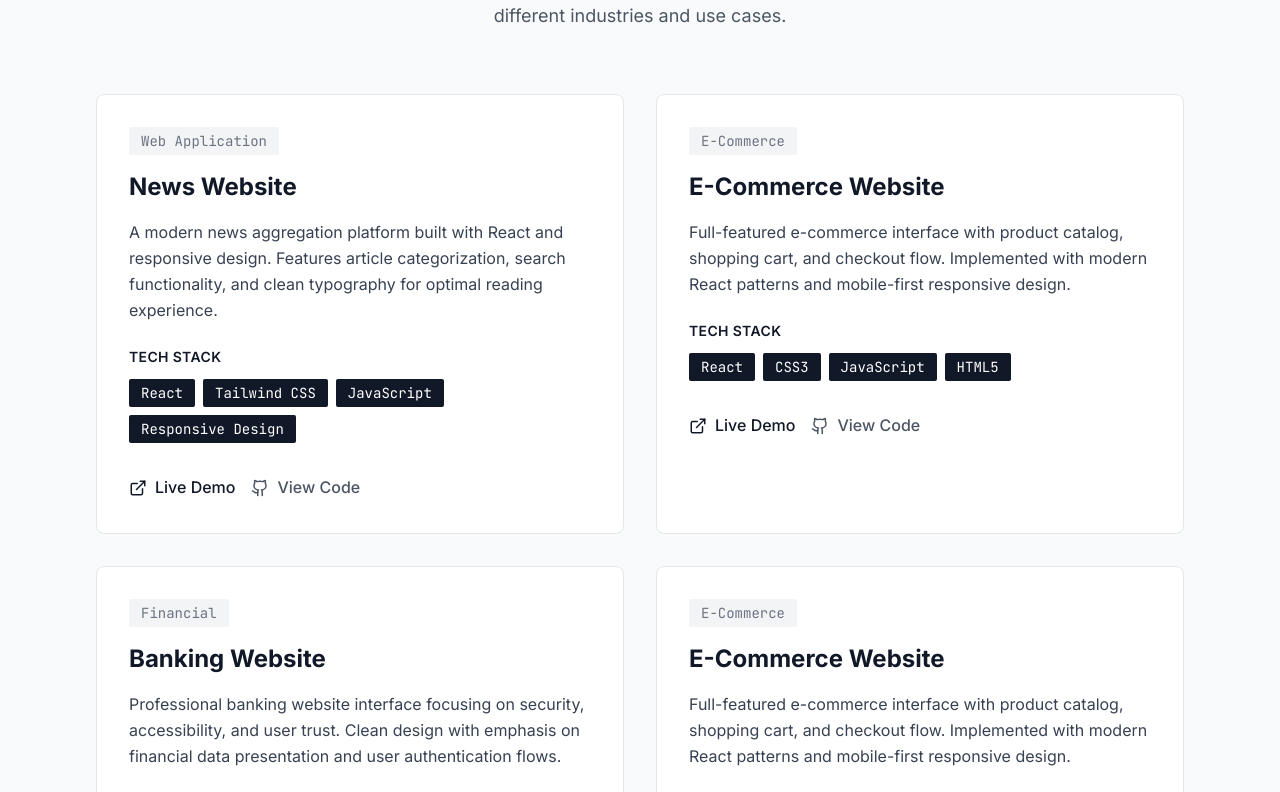
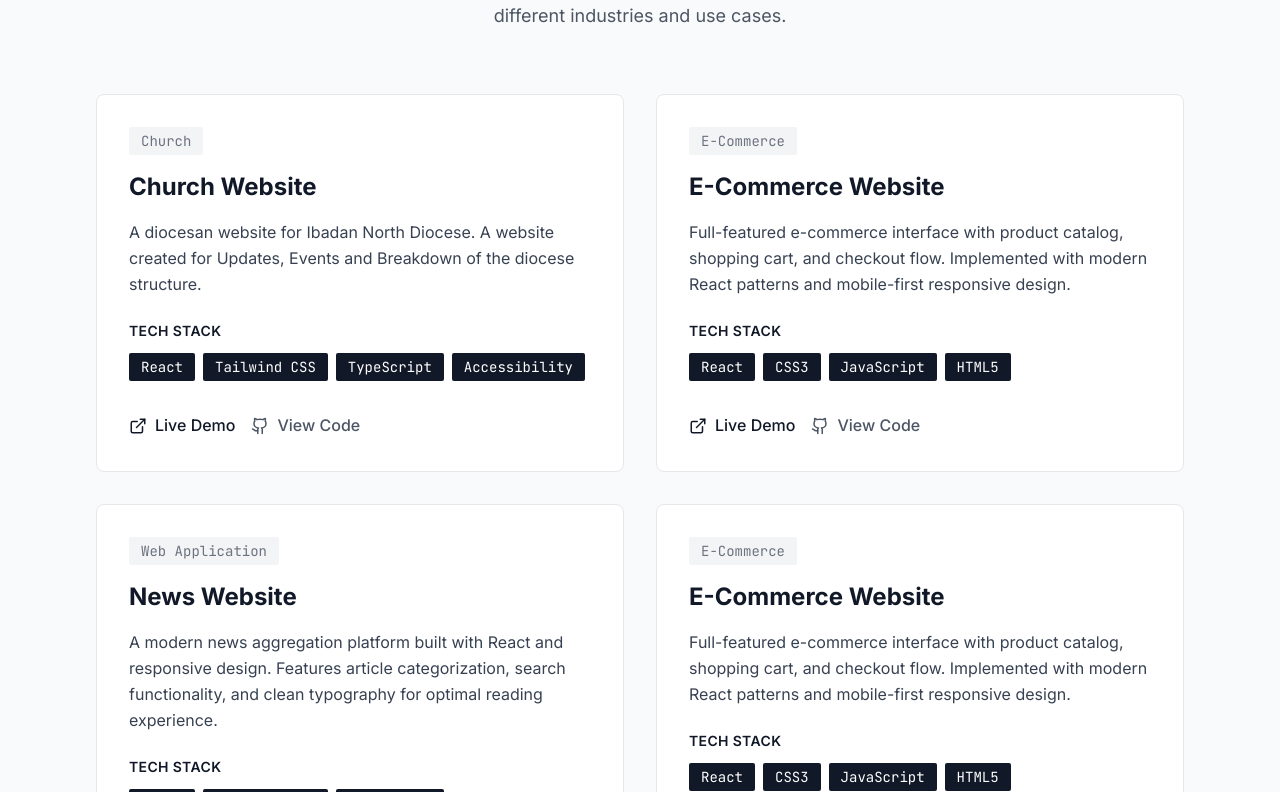
Before and after one commit to EhyJoe/my-portfolio, a React (Vite) app: page / in a window 1280 px wide. Shown: the part 2348-3140 px from the top of the page. Built offline with nearby package versions, Linux system fonts and the light colour scheme.

Commit message:
Updated Projects

```diff
--- a/src/data/projects.js
+++ b/src/data/projects.js
@@ -1,14 +1,14 @@
 export const projects = [
-  {
+    {
     id: 1,
-    title: "News Website",
-    description: "A modern news aggregation platform built with React and responsive design. Features article categorization, search functionality, and clean typography for optimal reading experience.",
-    techStack: ["React", "Tailwind CSS", "JavaScript", "Responsive Design"],
-    liveUrl: "https://ibnad.vercel.app",
+    title: "Church Website",
+    description: "A diocesan website for Ibadan North Diocese. A website created for Updates, Events and Breakdown of the diocese structure.",
+    techStack: ["React", "Tailwind CSS", "TypeScript", "Accessibility"],
+    liveUrl: "https://diocese-tau.vercel.app",
     demoUrl: "#",
-    category: "Web Application"
+    category: "Church"
   },
-  {
+   {
     id: 2,
     title: "E-Commerce Website",
     description: "Full-featured e-commerce interface with product catalog, shopping cart, and checkout flow. Implemented with modern React patterns and mobile-first responsive design.",
@@ -19,12 +19,12 @@ export const projects = [
   },
   {
     id: 3,
-    title: "Banking Website",
-    description: "Professional banking website interface focusing on security, accessibility, and user trust. Clean design with emphasis on financial data presentation and user authentication flows.",
-    techStack: ["React", "Tailwind CSS", "JavaScript", "Accessibility"],
-    liveUrl: "#",
+    title: "News Website",
+    description: "A modern news aggregation platform built with React and responsive design. Features article categorization, search functionality, and clean typography for optimal reading experience.",
+    techStack: ["React", "Tailwind CSS", "JavaScript", "Responsive Design"],
+    liveUrl: "https://ibnad.vercel.app",
     demoUrl: "#",
-    category: "Financial"
+    category: "Web Application"
   },
   {
     id: 4,
```
